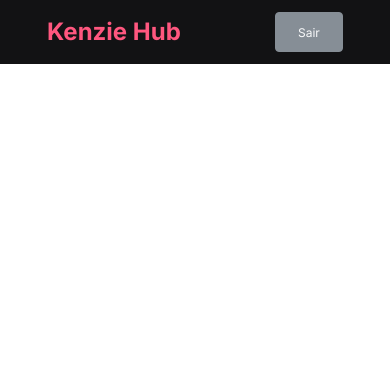
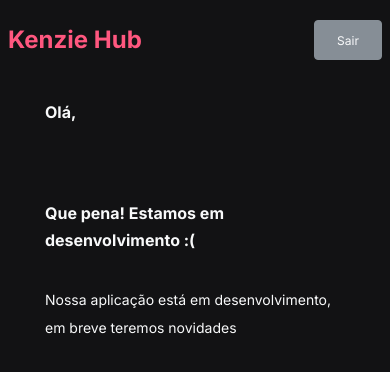
Before and after one commit to Kenzie-Academy-Brasil-Developers/kenzie-hub-julia-tonet, a React (Vite) app in the folder kenzie-hub-julia-tonet/: page /dashboard in a window 390 px wide. Shown: the top 372 px of the page. Built offline with nearby package versions, Linux system fonts and the light colour scheme.

Commit message:
Funções de logout e estado do usuário

```diff
--- a/kenzie-hub-julia-tonet/src/App.jsx
+++ b/kenzie-hub-julia-tonet/src/App.jsx
@@ -1,8 +1,15 @@
 import { RoutesMain } from "./routes/RoutesMain";
 import "./styles/index.scss";
+import { ToastContainer } from "react-toastify";
+import "react-toastify/dist/ReactToastify.css";
 
 function App() {
-  return <RoutesMain></RoutesMain>;
+  return (
+    <>
+      <RoutesMain></RoutesMain>
+      <ToastContainer />
+    </>
+  );
 }
 
 export default App;
--- a/kenzie-hub-julia-tonet/src/components/Form/index.jsx
+++ b/kenzie-hub-julia-tonet/src/components/Form/index.jsx
@@ -1,12 +1,13 @@
 import { useForm } from "react-hook-form";
 import { InputForm } from "../Input";
 import { api } from "../../services/api";
-import { Link } from "react-router-dom";
+import { Link, useNavigate } from "react-router-dom";
 import styles from "./form.module.scss";
 import { formSchema } from "./form.schema";
 import { zodResolver } from "@hookform/resolvers/zod";
+import { toast } from "react-toastify";
 
-export const Form = ({ title, btnEnter, message, btnRegister }) => {
+export const Form = ({ title, btnEnter, message, btnRegister, setUser }) => {
   const {
     register,
     handleSubmit,
@@ -15,8 +16,22 @@ export const Form = ({ title, btnEnter, message, btnRegister }) => {
     resolver: zodResolver(formSchema),
   });
 
+  const navigate = useNavigate();
+
   const submit = (formData) => {
-    console.log(formData);
+    userLogin(formData);
+  };
+
+  const userLogin = async (formData) => {
+    try {
+      const { data } = await api.post("/sessions", formData);
+      navigate("/dashboard");
+      setUser(data.user);
+      console.log(data.user);
+    } catch (error) {
+      console.log(error);
+      toast.error("Algo deu errado. Tente novamente");
+    }
   };
 
   return (
--- a/kenzie-hub-julia-tonet/src/components/FormRegister/index.jsx
+++ b/kenzie-hub-julia-tonet/src/components/FormRegister/index.jsx
@@ -3,6 +3,10 @@ import { InputForm } from "../Input";
 import styles from "./formreg.module.scss";
 import { formRegSchema } from "./formreg.schema";
 import { zodResolver } from "@hookform/resolvers/zod";
+import { api } from "../../services/api";
+import { useNavigate } from "react-router-dom";
+import { toast } from "react-toastify";
+import "react-toastify/dist/ReactToastify.css";
 
 export const FormRegister = () => {
   const {
@@ -12,7 +16,18 @@ export const FormRegister = () => {
   } = useForm({ resolver: zodResolver(formRegSchema) });
 
   const submit = (formData) => {
-    console.log(formData);
+    userRegister(formData);
+  };
+
+  const navigate = useNavigate();
+  const userRegister = async (formData) => {
+    try {
+      const { data } = await api.post("/users", formData);
+      toast.success("Cadastro criado.");
+      navigate("/");
+    } catch (error) {
+      toast.error("Ocorreu um erro. Tente novamente.");
+    }
   };
 
   return (
@@ -77,16 +92,16 @@ export const FormRegister = () => {
             autoComplete="off"
           >
             <option value="">Selecione seu módulo</option>
-            <option value="Primeiro Módulo">
+            <option value="Primeiro Módulo (Introdução ao Frontend)">
               Primeiro módulo (Introdução ao Frontend)
             </option>
-            <option value="Segundo Módulo">
+            <option value="Segundo Módulo (Frontend Avançado)">
               Segundo módulo (Frontend Avançado)
             </option>
-            <option value="Terceiro Módulo">
+            <option value="Terceiro Módulo (Introdução ao Backend)">
               Terceiro módulo (Introdução ao Backend)
             </option>
-            <option value="Quarto Módulo">
+            <option value="Quarto Módulo (Backend Avançado)">
               Quarto módulo (Backend Avançado)
             </option>
           </select>
--- a/kenzie-hub-julia-tonet/src/components/Header/index.jsx
+++ b/kenzie-hub-julia-tonet/src/components/Header/index.jsx
@@ -1,12 +1,14 @@
 import styles from "./header.module.scss";
 import { Link } from "react-router-dom";
 
-export const Header = ({ label, title, className }) => {
+export const Header = ({ label, title, className, userLogout }) => {
   return (
     <header className={className}>
       <h1 className={styles.titleHeader}>{title}</h1>
       <Link to={"/"}>
-        <button className="btnRegister small">{label}</button>
+        <button className="btnRegister small" onClick={userLogout}>
+          {label}
+        </button>
       </Link>
     </header>
   );
--- a/kenzie-hub-julia-tonet/src/pages/Dashboard/dashboard.module.scss
+++ b/kenzie-hub-julia-tonet/src/pages/Dashboard/dashboard.module.scss
@@ -1,7 +1,79 @@
+.dashboardContainer {
+  height: 100vh;
+  background-color: var(--Grey-4);
+}
+
 .header {
-  background-color: var(--color-main);
+  background-color: var(--Grey-4);
   display: flex;
   width: 100%;
   align-items: center;
   justify-content: space-around;
 }
+
+.userInfo {
+  background-color: var(--Grey-4);
+  height: 7.375rem;
+  width: 100%;
+  display: flex;
+  justify-content: space-around;
+  align-items: center;
+
+  h2 {
+    color: var(--Grey-0);
+  }
+
+  p {
+    color: var(--Grey-1);
+  }
+}
+
+.contentContainer {
+  background-color: var(--Grey-4);
+  height: fit-content;
+  display: flex;
+  align-items: center;
+  justify-content: left;
+  padding-left: 31.875rem;
+  color: var(--Grey-0);
+}
+
+.content {
+  display: flex;
+  flex-direction: column;
+  width: 62.5rem;
+  gap: 1.438rem;
+  margin-top: 2.5rem;
+}
+
+@media (max-width: 800px) {
+  .header {
+    justify-content: space-between;
+    padding: 0.5rem;
+  }
+
+  .userInfo {
+    display: flex;
+    flex-direction: column;
+    width: 18.75rem;
+    margin: 1.5rem auto;
+    align-items: flex-start;
+    height: fit-content;
+    gap: 2rem;
+  }
+
+  .contentContainer {
+    padding: 0 1rem;
+    justify-content: center;
+    align-items: center;
+    width: 100%;
+  }
+
+  .content {
+    margin-top: 1.5rem;
+    gap: 2rem;
+    width: 18.75rem;
+    text-align: left;
+    line-height: 1.7rem;
+  }
+}
--- a/kenzie-hub-julia-tonet/src/pages/Dashboard/index.jsx
+++ b/kenzie-hub-julia-tonet/src/pages/Dashboard/index.jsx
@@ -1,10 +1,22 @@
 import { Header } from "../../components/Header";
 import styles from "./dashboard.module.scss";
 
-export const Dashboard = () => {
+export const Dashboard = ({ user, userLogout }) => {
   return (
-    <div>
+    <div className={styles.dashboardContainer}>
       <Header title="Kenzie Hub" label="Sair" className={styles.header} />
+      <section className={styles.userInfo}>
+        <h2 className="title1">Olá, {user?.name}</h2>
+        <p className="headline">{user?.course_module}</p>
+      </section>
+      <section className={styles.contentContainer}>
+        <div className={styles.content}>
+          <p className="title1">Que pena! Estamos em desenvolvimento :(</p>
+          <p className="paragraph">
+            Nossa aplicação está em desenvolvimento, em breve teremos novidades
+          </p>
+        </div>
+      </section>
     </div>
   );
 };
--- a/kenzie-hub-julia-tonet/src/pages/Login/index.jsx
+++ b/kenzie-hub-julia-tonet/src/pages/Login/index.jsx
@@ -1,11 +1,12 @@
 import { Form } from "../../components/Form";
 import styles from "./login.module.scss";
 
-export const Login = () => {
+export const Login = ({ setUser }) => {
   return (
     <div className={styles.loginPage}>
       <h1 className={styles.titleLogin}>Kenzie Hub</h1>
       <Form
+        setUser={setUser}
         titulo="Login"
         btnEnter="Entrar"
         btnRegister="Cadastre-se"
--- a/kenzie-hub-julia-tonet/src/routes/RoutesMain/index.jsx
+++ b/kenzie-hub-julia-tonet/src/routes/RoutesMain/index.jsx
@@ -1,14 +1,26 @@
 import { Login } from "../../pages/Login";
 import { Register } from "../../pages/Register";
 import { Dashboard } from "../../pages/Dashboard";
-import { Route, Routes } from "react-router-dom";
+import { Route, Routes, useNavigate } from "react-router-dom";
+import { useState } from "react";
 
 export const RoutesMain = () => {
+  const navigate = useNavigate();
+  const [user, setUser] = useState(null);
+
+  const userLogout = () => {
+    setUser(null);
+    navigate("/");
+  };
+
   return (
     <Routes>
-      <Route path="/" element={<Login />} />
+      <Route path="/" element={<Login setUser={setUser} />} />
       <Route path="/register" element={<Register />} />
-      <Route path="/dashboard" element={<Dashboard />} />
+      <Route
+        path="/dashboard"
+        element={<Dashboard user={user} userLogout={userLogout} />}
+      />
     </Routes>
   );
 };
```
